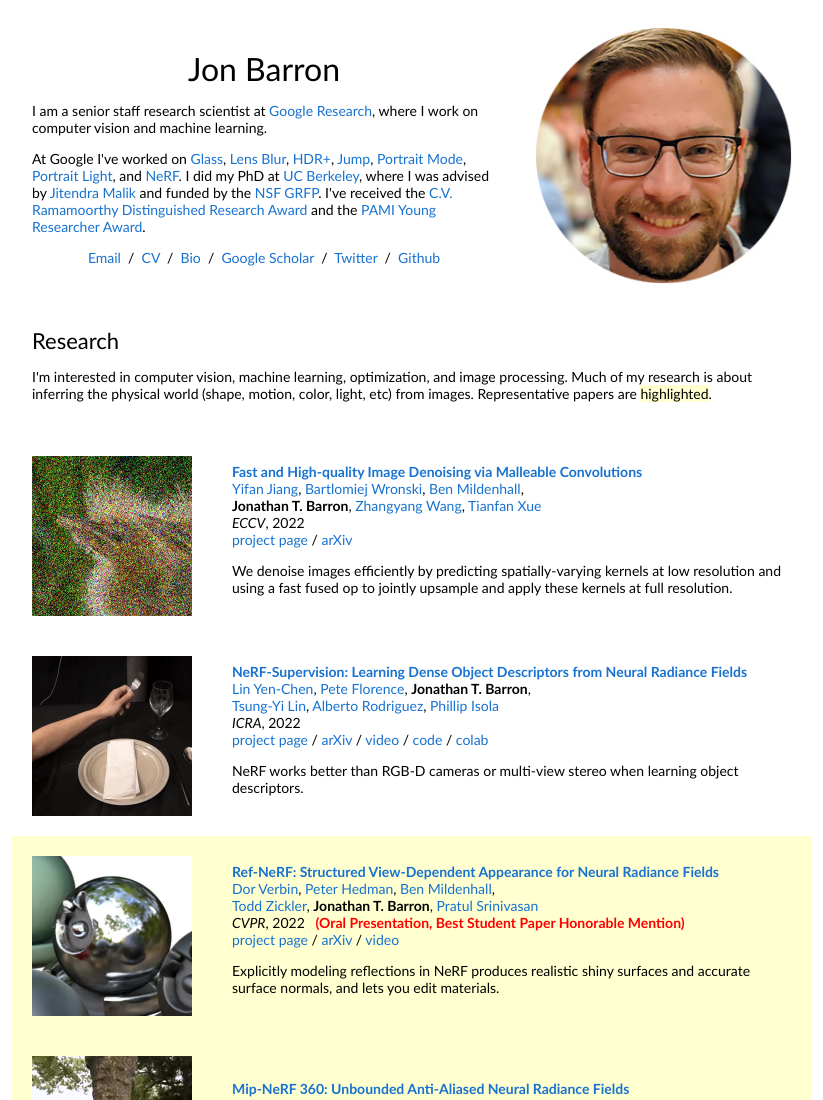
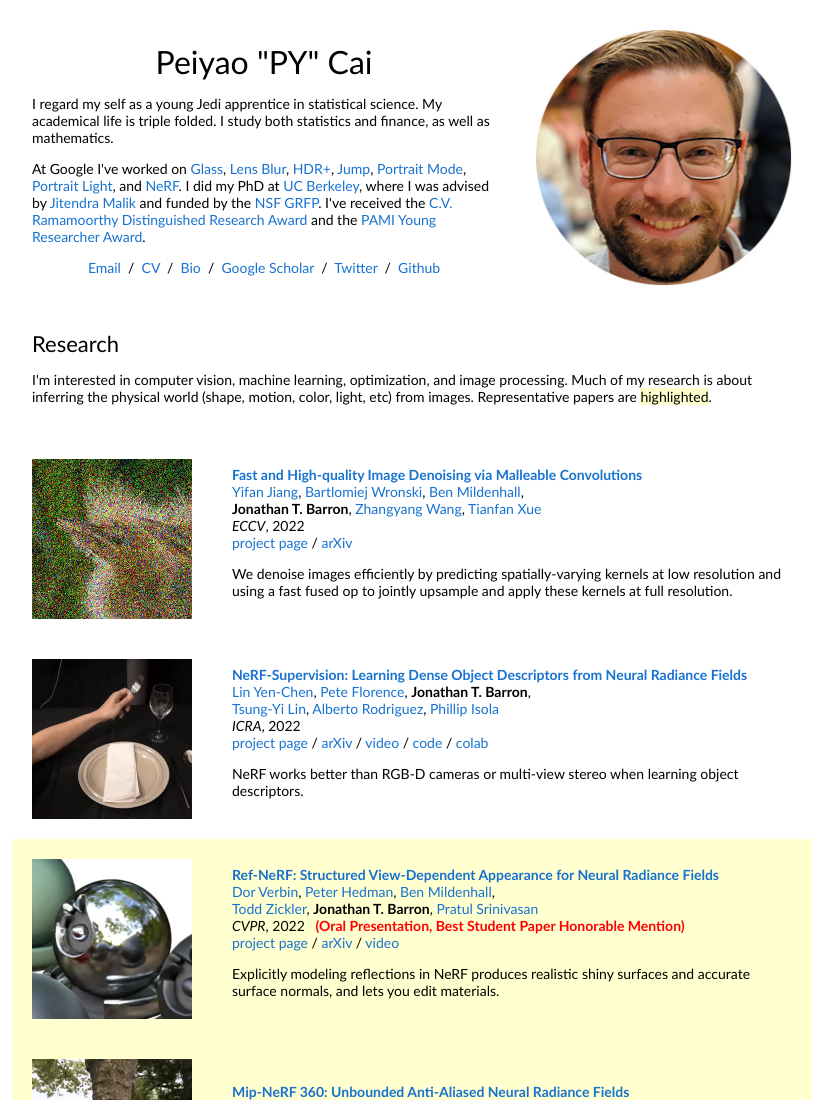
Before and after one commit to peiyaocai/peiyaocai.github.io, a plain HTML site: page index.html in a window 1280 px wide. Shown: the top 1100 px of the page, without its empty margins (228-1051 px from the left). Drawn offline with Linux system fonts and the light colour scheme.

Commit message:
Personal 1

```diff
--- a/index.html
+++ b/index.html
@@ -18,9 +18,9 @@
           <tr style="padding:0px">
             <td style="padding:2.5%;width:63%;vertical-align:middle">
               <p style="text-align:center">
-                <name>Jon Barron</name>
+                <name>Peiyao "PY" Cai</name>
               </p>
-              <p>I am a senior staff research scientist at <a href="https://ai.google/research">Google Research</a>, where I work on computer vision and machine learning.
+              <p>I regard my self as a young Jedi apprentice in statistical science. My academical life is triple folded. I study both statistics and finance, as well as mathematics.
               </p>
               <p>
                 At Google I've worked on <a href="https://www.google.com/glass/start/">Glass</a>,  <a href="https://ai.googleblog.com/2014/04/lens-blur-in-new-google-camera-app.html">Lens Blur</a>, <a href="https://ai.googleblog.com/2014/10/hdr-low-light-and-high-dynamic-range.html">HDR+</a>, <a href="https://blog.google/products/google-ar-vr/introducing-next-generation-jump/">Jump</a>, <a href="https://ai.googleblog.com/2017/10/portrait-mode-on-pixel-2-and-pixel-2-xl.html">Portrait Mode</a>, <a href="https://ai.googleblog.com/2020/12/portrait-light-enhancing-portrait.html">Portrait Light</a>, and <a href="https://www.matthewtancik.com/nerf">NeRF</a>. I did my PhD at <a href="http://www.eecs.berkeley.edu/">UC Berkeley</a>, where I was advised by <a href="http://www.cs.berkeley.edu/~malik/">Jitendra Malik</a> and funded by the <a href="http://www.nsfgrfp.org/">NSF GRFP</a>. I've received the <a href="https://www2.eecs.berkeley.edu/Students/Awards/15/">C.V. Ramamoorthy Distinguished Research Award</a> and the <a href="https://www.thecvf.com/?page_id=413#YRA">PAMI Young Researcher Award</a>.
```
Also changed, not shown: images/JonBarron.jpg, 1 other file.
